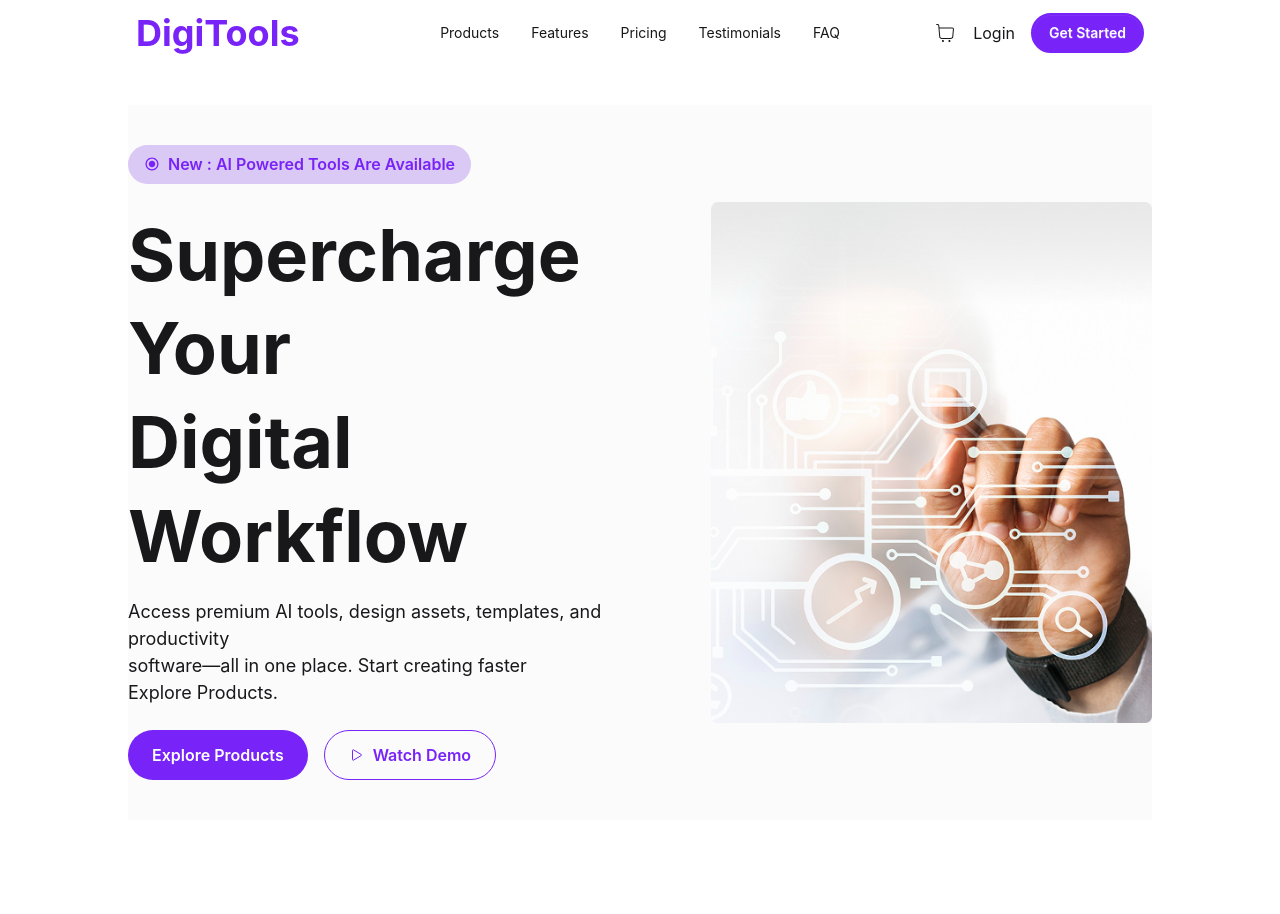
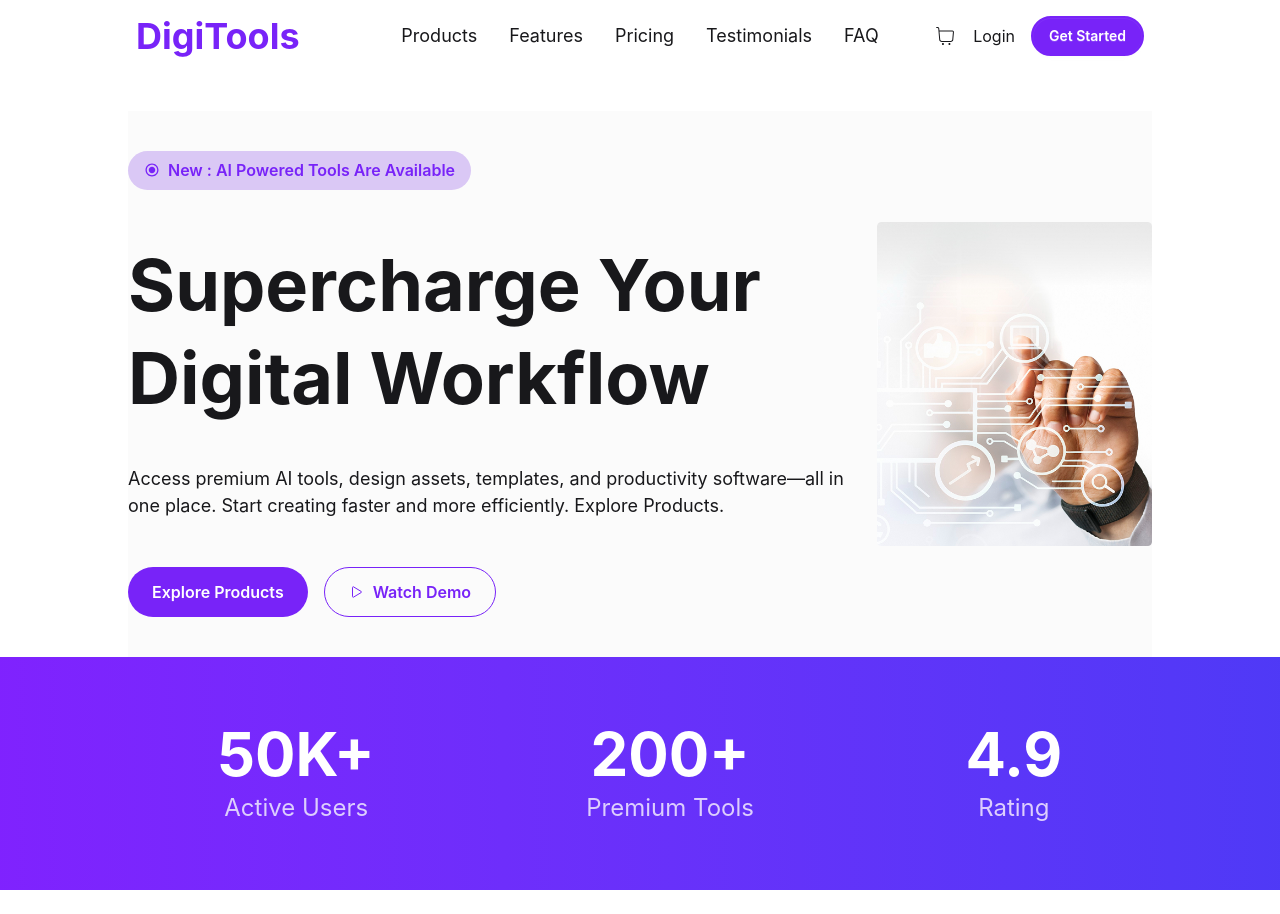
Before and after one commit to ruhul2003/DigiTools-Platform, a React (Vite) app: page / in a window 1280 px wide. Before the commit the page ends 820 px from the top, so only its background shows below. Built offline with nearby package versions, Linux system fonts and the light colour scheme.

Commit message:
Added rating section

```diff
--- a/src/App.jsx
+++ b/src/App.jsx
@@ -2,6 +2,7 @@
 import './App.css'
 import Banner from './Components/Banner'
 import Navbar from './Components/NavBar'
+import Ratings from './Components/Ratings'
 
 function App() {
 
@@ -10,6 +11,7 @@
 
       <Navbar/>
       <Banner/>
+      <Ratings/>
     </>
   )
 }
--- a/src/Components/Banner.jsx
+++ b/src/Components/Banner.jsx
@@ -8,11 +8,11 @@
 function Banner() {
     return (
         <div className="bg-[#FBFBFB] w-4/5 mx-auto flex flex-row lg:flex-row items-center justify-between gap-6 py-10 mt-10">
-            <div>
+            <div className="flex flex-col gap-6 max-lg:gap-4">
                 <p className="flex items-center w-fit flex-row gap-2 px-4 py-2 text-[#7823F8] text-[16px] bg-[#dac8f5] rounded-full text-sm font-semibold"> <IoMdRadioButtonOn /> New : AI Powered Tools Are Available</p>
-                <h1 className="text-7xl font-bold mt-6 leading-[1.3]">Supercharge Your <br /> Digital Workflow</h1>
-                <p className="mt-4 text-[18px]">Access premium AI tools, design assets, templates, and productivity <br />
-                    software—all in one place. Start creating faster <br /> Explore Products.</p>
+                <h1 className="text-7xl font-bold mt-6 leading-[1.3] max-lg:text-4xl">Supercharge Your <br /> Digital Workflow</h1>
+                <p className="mt-4 text-[18px] max-lg:text-[16px]">Access premium AI tools, design assets, templates, and productivity
+                    software—all in one place. Start creating faster and more efficiently. Explore Products.</p>
 
                 <div className="flex flex-row sm:flex-row gap-4 mt-6">
                     <button className="bg-[#7823F8] text-white px-6 py-3 rounded-full font-semibold hover:bg-[#6a1bd1] transition-colors">Explore Products</button>
@@ -21,7 +21,7 @@
             </div>
 
             <div>
-                <img src={bannerImg} alt="Banner Image" />
+                <img className="max-sm:hidden" src={bannerImg} alt="Banner Image" />
             </div>
         </div>
     )
--- a/src/Components/NavBar.jsx
+++ b/src/Components/NavBar.jsx
@@ -22,11 +22,11 @@
                     <ul
                         tabIndex={0}
                         className="menu menu-sm dropdown-content bg-base-100 rounded-box z-10 mt-3 w-52 p-2 shadow">
-                        <li><a>Products</a></li>
-                        <li><a>Features</a></li>
-                        <li><a>Pricing</a></li>
-                        <li><a>Testimonials</a></li>
-                        <li><a>FAQ</a></li>
+                        <li className="text-[18px]">Products</li>
+                        <li className="text-[18px]">Features</li>
+                        <li className="text-[18px]">Pricing</li>
+                        <li className="text-[18px]">Testimonials</li>
+                        <li className="text-[18px]">FAQ</li>
                     </ul>
                 </div>
 
@@ -39,11 +39,11 @@
             {/* Desktop Menu */}
             <div className="navbar-center hidden lg:flex">
                 <ul className="menu menu-horizontal px-1 gap-2">
-                    <li><a>Products</a></li>
-                    <li><a>Features</a></li>
-                    <li><a>Pricing</a></li>
-                    <li><a>Testimonials</a></li>
-                    <li><a>FAQ</a></li>
+                    <li><a className="text-[18px]">Products</a></li>
+                    <li><a className="text-[18px]">Features</a></li>
+                    <li><a className="text-[18px]">Pricing</a></li>
+                    <li><a className="text-[18px]">Testimonials</a></li>
+                    <li><a className="text-[18px]">FAQ</a></li>
                 </ul>
             </div>
 
--- /dev/null
+++ b/src/Components/Ratings.jsx
@@ -0,0 +1,21 @@
+function Ratings(){
+    return(
+        <div className="w-full flex flex-row items-center px-28 justify-around h-[233px] bg-gradient-to-r from-violet-600 to-indigo-600 mb-6">
+            <div className="flex flex-col items-center justify-center ">
+                <h1 className="text-6xl max-lg:text-4xl max-sm:text-3xl font-bold text-white text-center ">50K+</h1>
+                <p className="mt-2 text-[#DDCEFD] text-2xl max-sm:text-lg text-center">Active Users</p>
+            </div>
+
+            <div className="flex flex-col items-center justify-center">
+                <h1 className="text-6xl max-lg:text-4xl max-sm:text-3xl font-bold text-white text-center ">200+</h1>
+                <p className="mt-2 text-[#DDCEFD] text-2xl max-sm:text-lg text-center">Premium Tools</p>
+            </div>
+
+            <div className="flex flex-col items-center justify-center">
+                <h1 className="text-6xl max-lg:text-4xl max-sm:text-3xl font-bold text-white text-center ">4.9</h1>
+                <p className="mt-2 text-[#DDCEFD] text-2xl max-sm:text-lg text-center">Rating</p>
+            </div>
+        </div>
+    )
+}
+export default Ratings;
```
